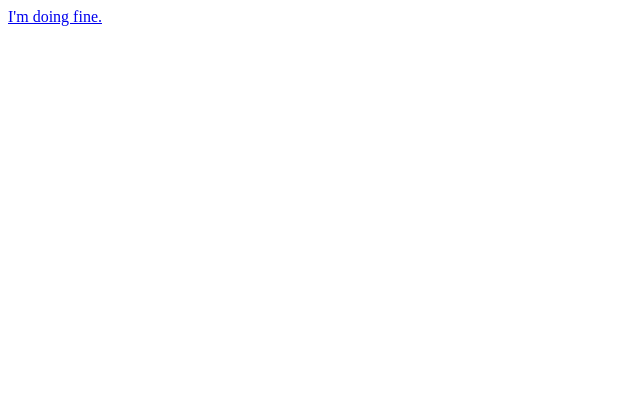
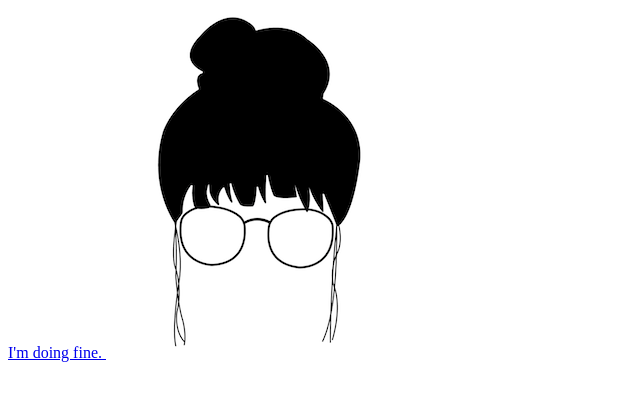
Before and after one commit to VictoriaLybarger/hello-world, a plain HTML site: page how-are-you/index.html in a window 1280 px wide. Shown: the whole page, without its empty margins (0-640 px from the left). Drawn offline with Linux system fonts and the light colour scheme.

Commit message:
link to picture

```diff
--- a/how-are-you/index.html
+++ b/how-are-you/index.html
@@ -10,6 +10,7 @@
     <a href="..">
     I'm doing fine.
     </a>
+     <img src="../Me.png">
   </body>
 
 <html>
```
